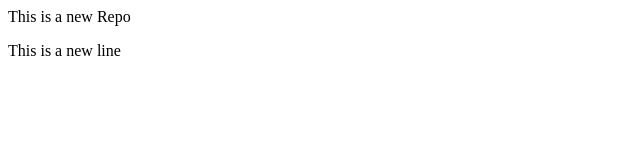
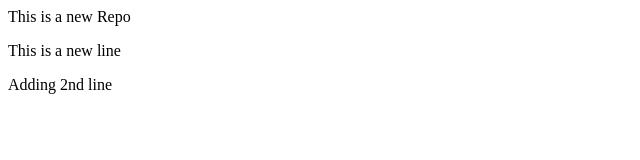
Before and after one commit to Rajshree5757/test2, a plain HTML site: page index.html in a window 1280 px wide. Shown: the whole page, without its empty margins (0-640 px from the left). Drawn offline with Linux system fonts and the light colour scheme.

Commit message:
2nd line add

```diff
--- a/index.html
+++ b/index.html
@@ -1,2 +1,3 @@
 <p>This is a new Repo</p>
 <p>This is a new line</p>
+<p>Adding 2nd line</p>
```
